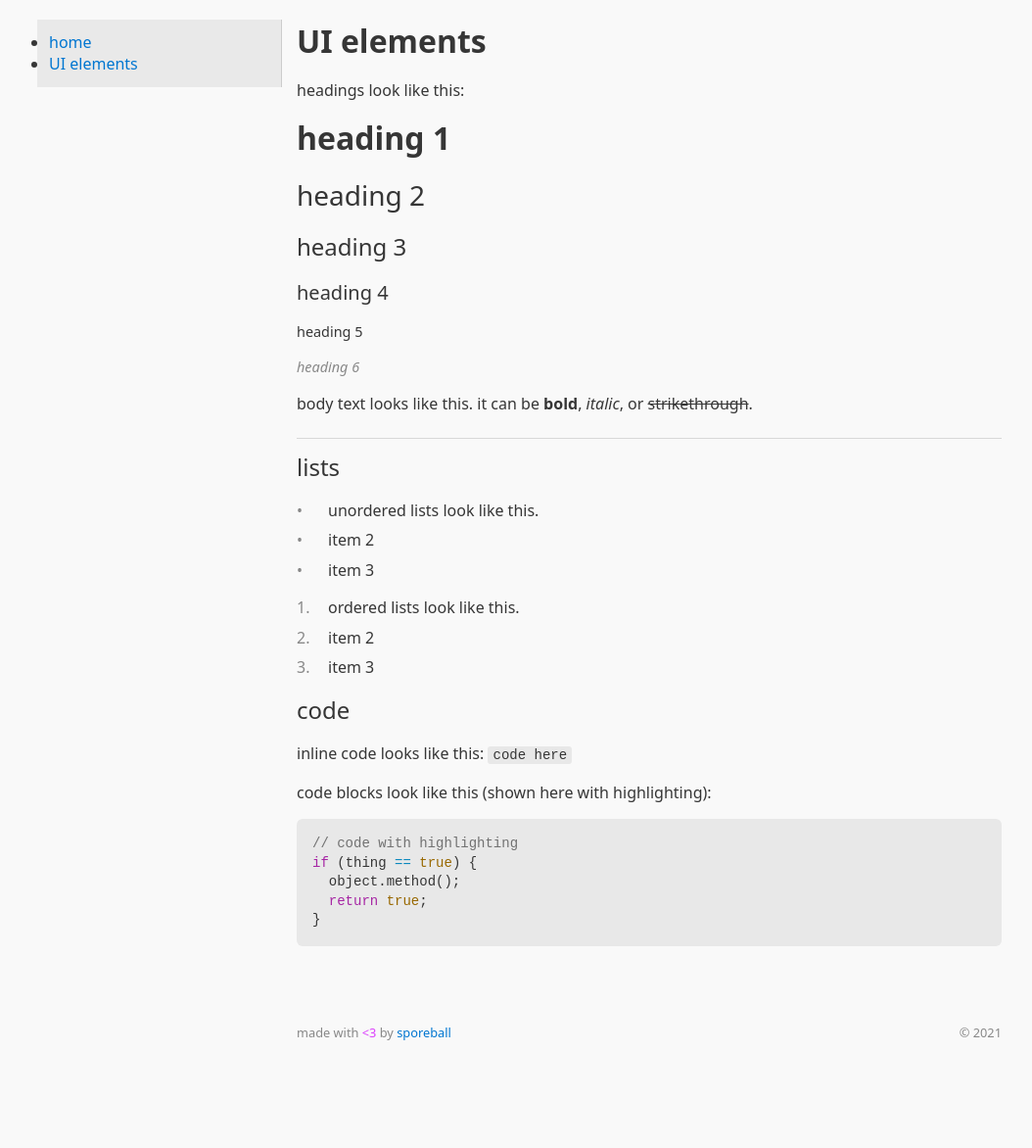
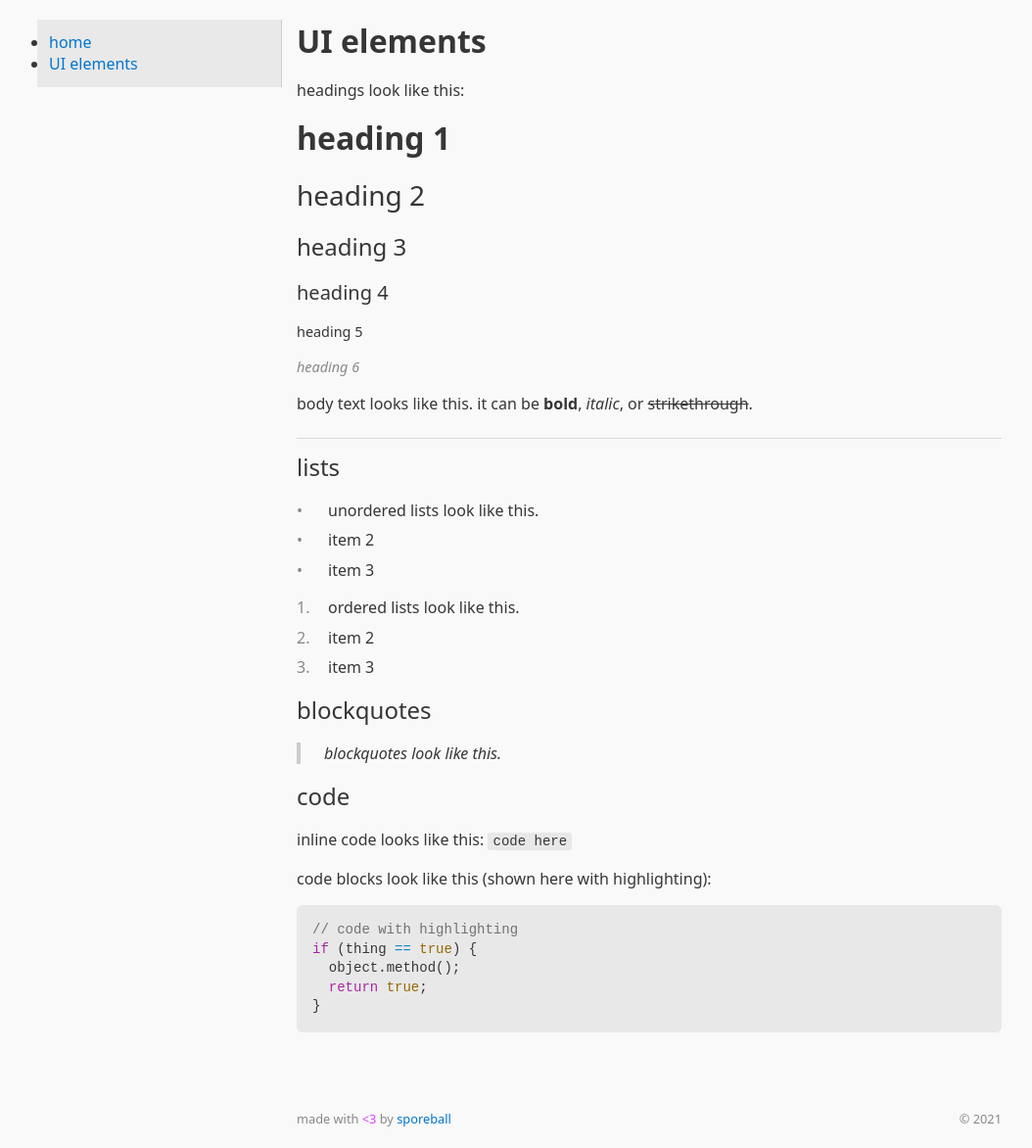
Before and after one commit to sporeball/lifeblood, a Jekyll site: the page built from docs/ui_components.md, in a window 1280 px wide. Shown: the whole page at 98% size, without its empty margins (102-1156 px from the left). Built offline with Jekyll 4.4.1, drawn with Linux system fonts in a browser that asks for light colours; before the commit the page ends 1084 px from its top, so only the background shows below that.

Commit message:
blockquote

```diff
--- a/_sass/elements.scss
+++ b/_sass/elements.scss
@@ -25,6 +25,12 @@ main ol li:before {
   counter-increment:step-counter
 }
 
+blockquote {
+  border-left:4px solid #ccc;
+  padding-left:1.5rem;
+  font-style:italic
+}
+
 hr {
   margin:1.5rem 0 0.75rem 0;
   border-bottom:1px solid #d8d8d8
--- a/docs/ui_components.md
+++ b/docs/ui_components.md
@@ -26,6 +26,9 @@ body text looks like this. it can be **bold**, *italic*, or <s>strikethrough</s>
 2. item 2
 3. item 3
 
+### blockquotes
+> blockquotes look like this.
+
 ### code
 inline code looks like this: `code here`
 
```
